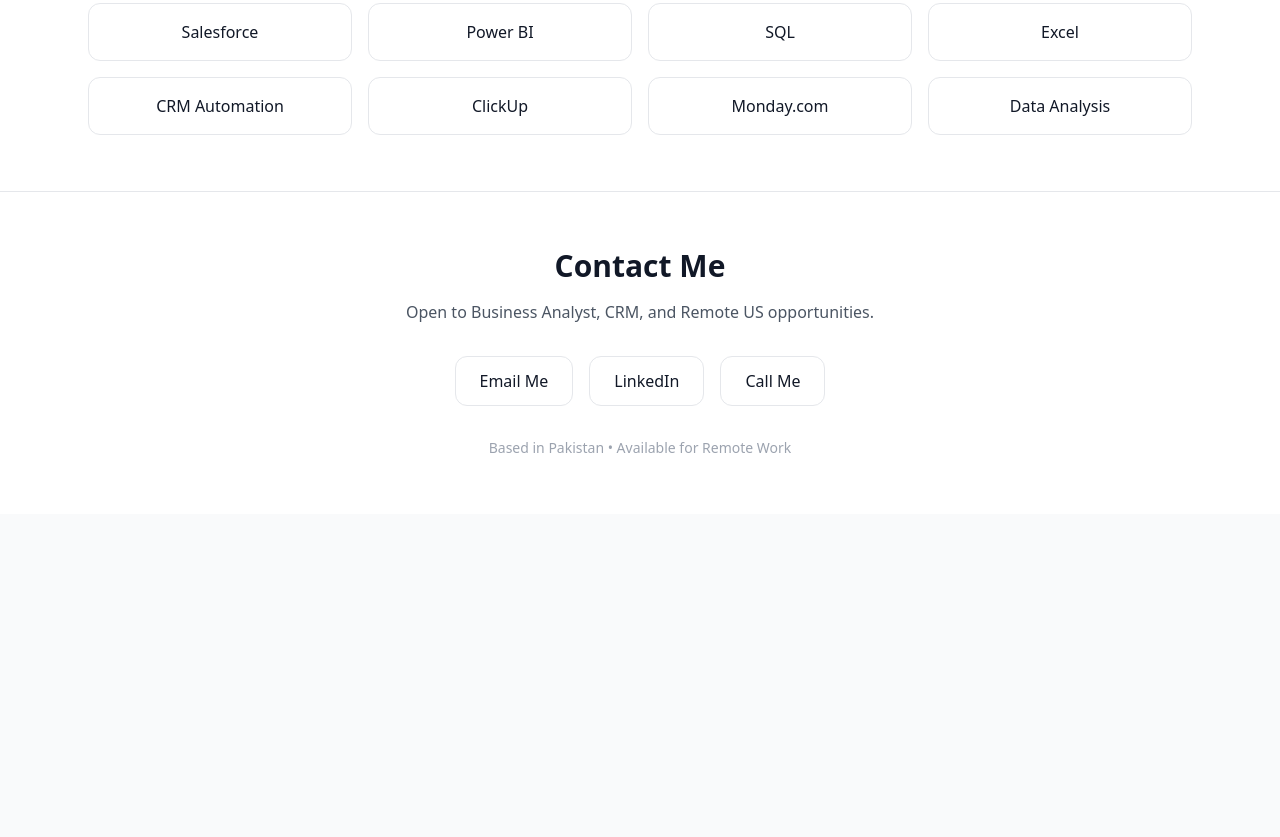
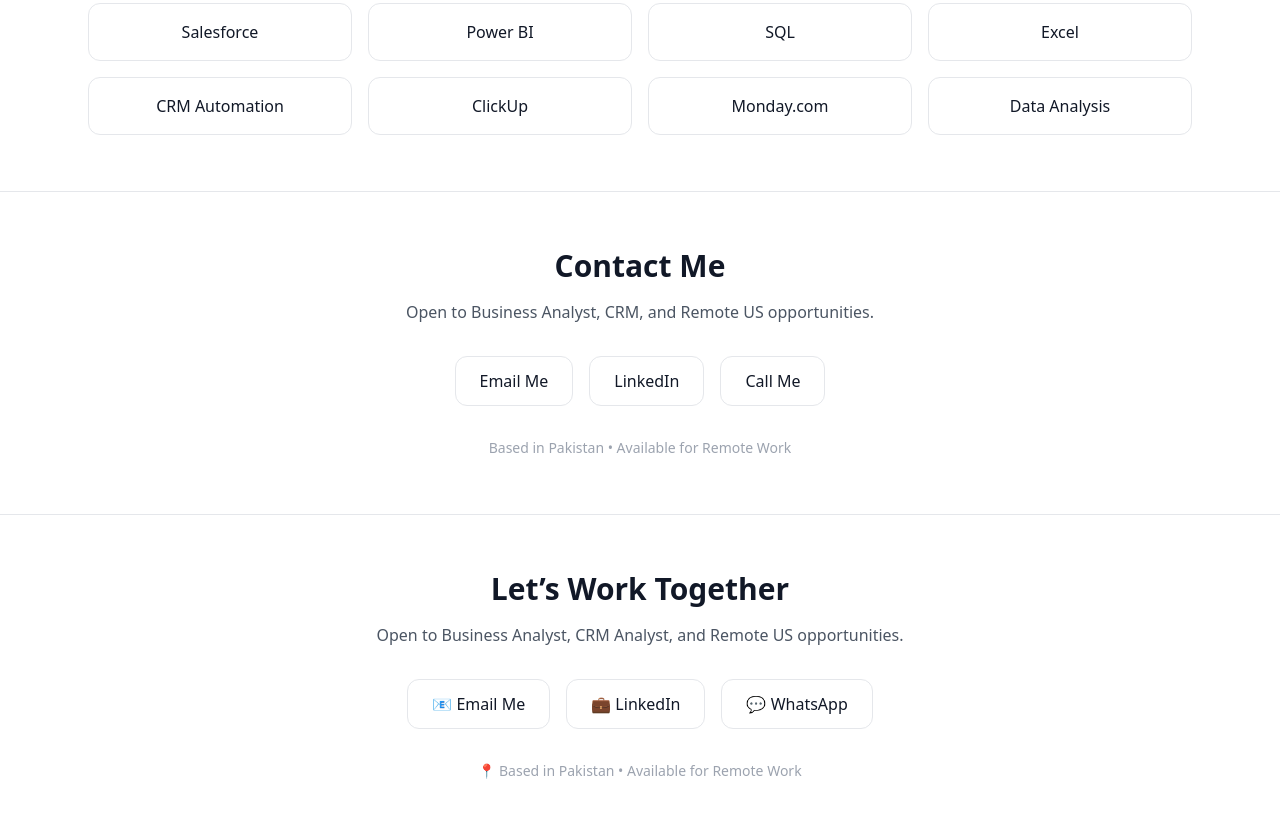
Before and after one commit to muhammadadilmazhar355-oss/index.html, a plain HTML site: page index.html in a window 1280 px wide. Shown: the part 2064-2901 px from the top of the page. Before the commit the page ends 2578 px from the top, so only its background shows below. Drawn offline with nearby package versions, Linux system fonts and the light colour scheme.

Commit message:
Add contact section with communication options
Added a contact section with email, LinkedIn, and WhatsApp links.

```diff
--- a/index.html
+++ b/index.html
@@ -186,5 +186,47 @@
   </div>
 
 </section>
+  <!-- CONTACT SECTION -->
+<section class="bg-white py-14 border-t">
+
+  <div class="max-w-6xl mx-auto px-6 text-center">
+
+    <h2 class="text-3xl font-bold mb-4">Let’s Work Together</h2>
+
+    <p class="text-gray-600 mb-8">
+      Open to Business Analyst, CRM Analyst, and Remote US opportunities.
+    </p>
+
+    <div class="flex flex-col md:flex-row justify-center gap-4">
+
+      <!-- EMAIL -->
+      <a href="mailto:muhammadadilmazhar355@gmail.com"
+         class="px-6 py-3 border rounded-xl hover:bg-gray-100">
+        📧 Email Me
+      </a>
+
+      <!-- LINKEDIN -->
+      <a href="https://www.linkedin.com/in/adilmazhar"
+         target="_blank"
+         class="px-6 py-3 border rounded-xl hover:bg-gray-100">
+        💼 LinkedIn
+      </a>
+
+      <!-- WHATSAPP -->
+      <a href="https://wa.me/923322697894"
+         target="_blank"
+         class="px-6 py-3 border rounded-xl hover:bg-gray-100">
+        💬 WhatsApp
+      </a>
+
+    </div>
+
+    <p class="text-gray-400 text-sm mt-8">
+      📍 Based in Pakistan • Available for Remote Work
+    </p>
+
+  </div>
+
+</section>
 </body>
 </html>
```
